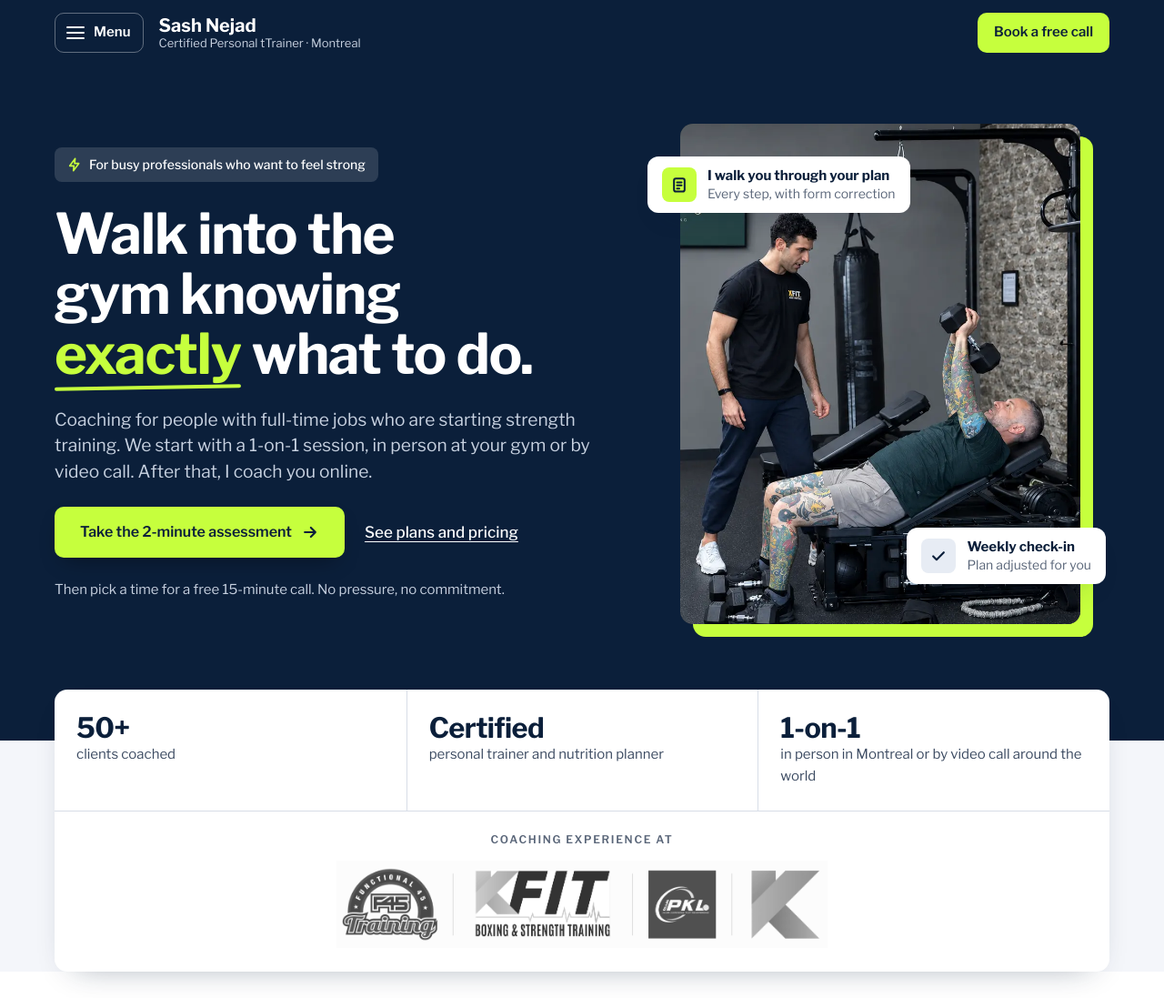
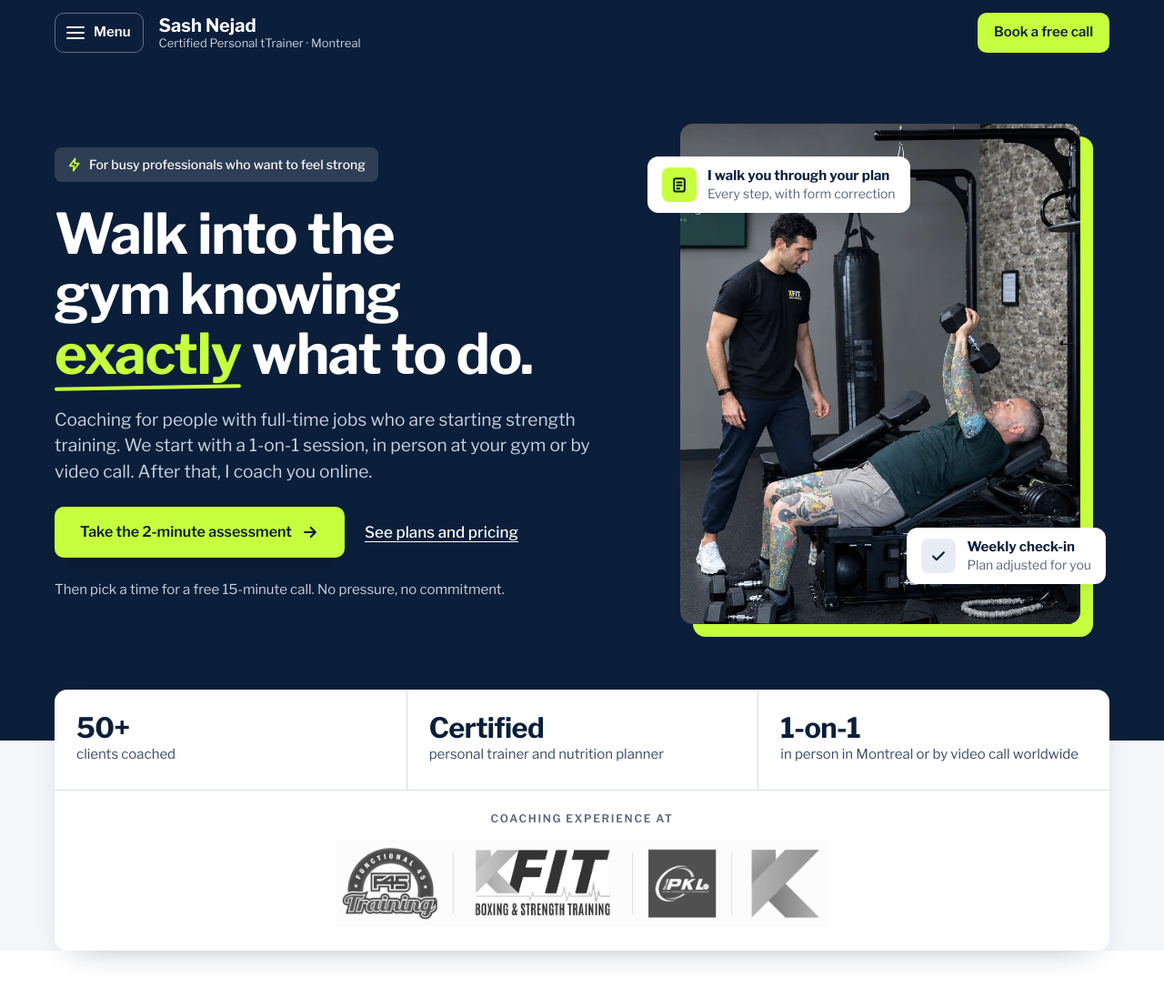
Before and after one commit to SashNejad/SpecialOffer_R3, a plain HTML site: page index.html in a window 1280 px wide. Shown: the top 1097 px of the page at 91% size. Drawn offline with nearby package versions, Linux system fonts and the light colour scheme.

Commit message:
Update index.html

```diff
--- a/index.html
+++ b/index.html
@@ -340,7 +340,7 @@ fbq('track', 'PageView');
         <li><b>50+</b><span>clients coached</span></li>
         <!-- TODO: name the body that certified you. A named credential is more convincing than the word "certified". -->
         <li><b>Certified</b><span>personal trainer and nutrition planner</span></li>
-        <li><b>1-on-1</b><span>in person in Montreal or by video call around the world</span></li>
+        <li><b>1-on-1</b><span>in person in Montreal or by video call worldwide</span></li>
       </ul>
       <div class="creds">
         <p class="creds__label">Coaching experience at</p>
```
